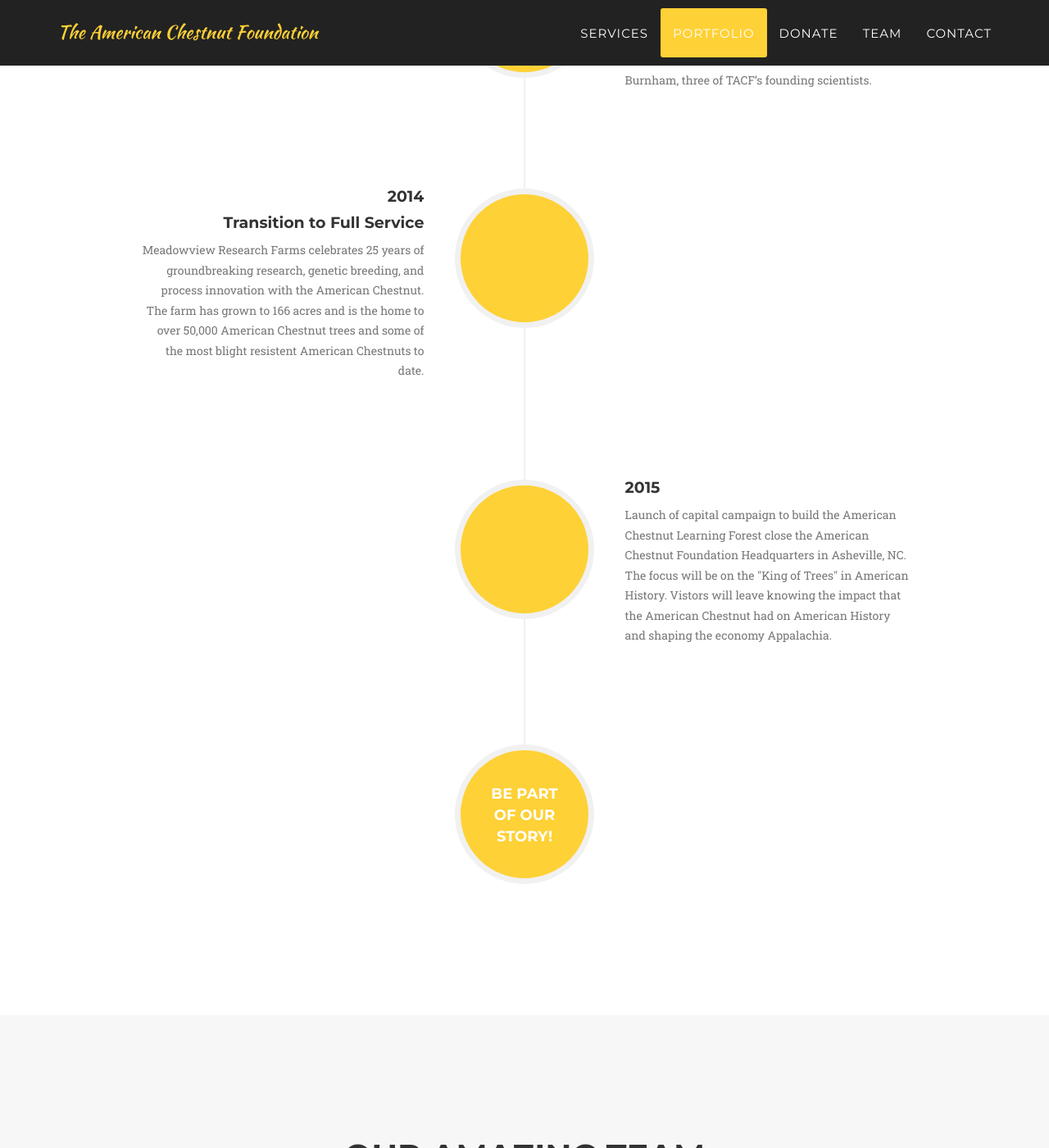
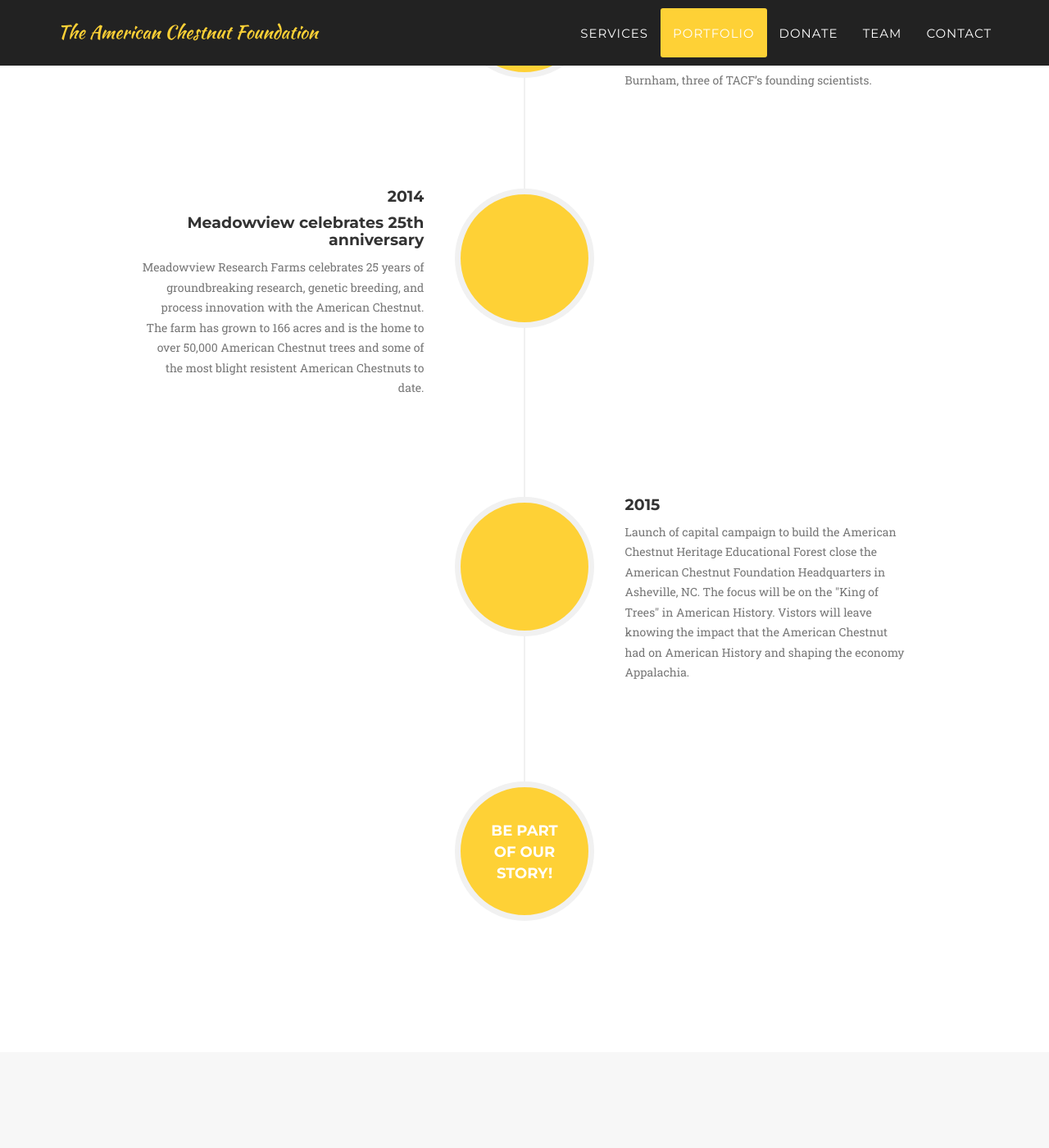
Before and after one commit to dana-phillips/american-chestnut-foundation, a Jekyll site: the page built from index.html, in a window 1280 px wide and 1400 px high, scrolled down 3591 px. Shown: the whole window at 82% size. Built offline with Jekyll 4.4.1, drawn with Linux system fonts in a browser that asks for light colours; some web fonts are replaced.

Commit message:
corrected timeline

```diff
--- a/_includes/donate.html
+++ b/_includes/donate.html
@@ -45,7 +45,7 @@
                             <div class="timeline-panel">
                                 <div class="timeline-heading">
                                     <h4>2014</h4>
-                                    <h4 class="subheading">Transition to Full Service</h4>
+                                    <h4 class="subheading">Meadowview celebrates 25th anniversary</h4>
                                 </div>
                                 <div class="timeline-body">
                                     <p class="text-muted">Meadowview Research Farms celebrates 25 years of groundbreaking research, genetic breeding, and process innovation with the American Chestnut. The farm has grown to 166 acres and is the home to over 50,000 American Chestnut trees and some of the most blight resistent American Chestnuts to date.</p>
@@ -62,7 +62,7 @@
                                     <h4 class="subheading"></h4>
                                 </div>
                                 <div class="timeline-body">
-                                    <p class="text-muted">Launch of capital campaign to build the American Chestnut Learning Forest close the American Chestnut Foundation Headquarters in Asheville, NC. The focus will be on the "King of Trees" in American History. Vistors will leave knowing the impact that the American Chestnut had on American History and shaping the economy Appalachia.</p>
+                                    <p class="text-muted">Launch of capital campaign to build the American Chestnut Heritage Educational Forest close the American Chestnut Foundation Headquarters in Asheville, NC. The focus will be on the "King of Trees" in American History. Vistors will leave knowing the impact that the American Chestnut had on American History and shaping the economy Appalachia.</p>
                                 </div>
                             </div>
                         </li>
```
